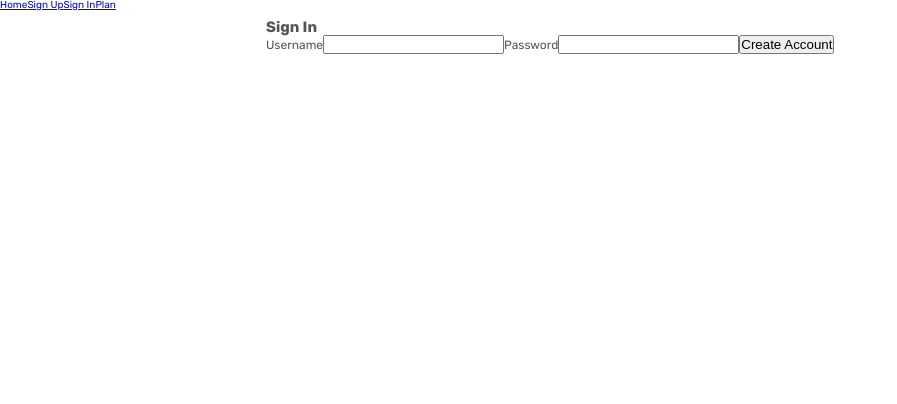
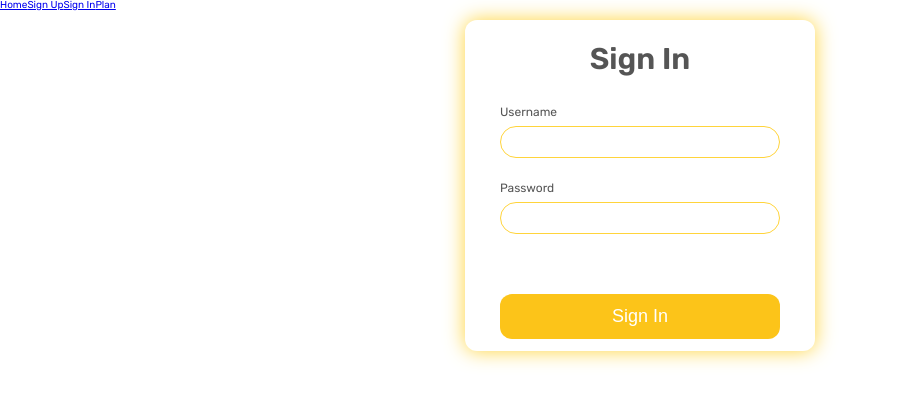
Before and after one commit to tjfranks02/social-network, a React app in the folder client/: page /signin in a window 1280 px wide. Shown: the whole page, without its empty margins (0-897 px from the left). Built offline with nearby package versions, Linux system fonts and the light colour scheme.

Commit message:
Styled SignIn component. Changed classnames in SignUp and style.css to be more general i.e. from signup-button to auth-action-button. Changed text in SignIn because it said 'create account'

```diff
--- a/client/src/components/auth/SignIn.js
+++ b/client/src/components/auth/SignIn.js
@@ -31,26 +31,35 @@ const SignIn = (props) => {
   };
 
   return (
-    <div>
-      <section>
-        <h2>Sign In</h2>
-        <form onSubmit={(evnt) => onSignUp(evnt)}>
-          <label>Username</label>
+    <div className='auth-box'>
+      <span className='auth-method-type'>Sign In</span>
+      <form
+        onSubmit={(evnt) => onSignUp(evnt)}
+        className='auth-form'
+      >
+        <div className='input-box'>
+          <label className='field-label' htmlFor='username'>Username</label>
           <input
             type='text'
             value={username}
+            name='username'
+            className='auth-input'
             onChange={evnt => setUsername(evnt.target.value)}
           />
-          <label>Password</label>
+        </div>
+        <div className='input-box'>
+          <label className='field-label' htmlFor='password'>Password</label>
           <input
             type='password'
+            name='password'
             value={password}
+            className='auth-input'
             onChange={evnt => setPassword(evnt.target.value)}
           />
-          <button>Create Account</button>
-          {errorMSG}
-        </form>
-      </section>
+        </div>
+        <span className='auth-error'>{errorMSG}</span>
+        <button className='auth-action-button'>Sign In</button>
+      </form>
     </div>
   );
 };
--- a/client/src/components/auth/SignUp.js
+++ b/client/src/components/auth/SignUp.js
@@ -18,7 +18,7 @@ const SignUp = (props) => {
 
     //all three fields must be present
     if (!username || !password || !email) {
-      setErrorMSG('Please enter all of username, password and email.');
+      setErrorMSG('Please enter username, password and email.');
       return;
     }
 
@@ -32,11 +32,11 @@ const SignUp = (props) => {
   };
 
   return (
-    <div className='signup-box'>
-      <span className='create-account-span'>Sign Up</span>
+    <div className='auth-box'>
+      <span className='auth-method-type'>Sign Up</span>
       <form
         onSubmit={(evnt) => onSignUp(evnt)}
-        className='signup-form'
+        className='auth-form'
       >
         <div className='input-box'>
           <label className='field-label' htmlFor='username'>Username</label>
@@ -44,7 +44,7 @@ const SignUp = (props) => {
             type='text'
             value={username}
             name='username'
-            className='signup-input'
+            className='auth-input'
             onChange={evnt => setUsername(evnt.target.value)}
           />
         </div>
@@ -54,7 +54,7 @@ const SignUp = (props) => {
             type='email'
             value={email}
             name='email'
-            className='signup-input'
+            className='auth-input'
             onChange={evnt => setEmail(evnt.target.value)}
           />
         </div>
@@ -64,12 +64,12 @@ const SignUp = (props) => {
             type='password'
             value={password}
             name='password'
-            className='signup-input'
+            className='auth-input'
             onChange={evnt => setPassword(evnt.target.value)}
           />
         </div>
-        <button className='signup-button'>Create Account</button>
-        {errorMSG}
+        <span className='auth-error'>{errorMSG}</span>
+        <button className='auth-action-button'>Create Account</button>
       </form>
     </div>
   );
--- a/client/src/styling/style.css
+++ b/client/src/styling/style.css
@@ -24,7 +24,7 @@ body {
 /*
 SIGNUP COMPONENT
 */
-.signup-form {
+.auth-form {
   display: flex;
   flex-direction: column;
   gap: 2.4rem;
@@ -37,12 +37,12 @@ SIGNUP COMPONENT
   flex-direction: column;
 }
 
-.create-account-span {
+.auth-method-type {
   display: table;
   font-weight: 600;
   font-size: 3.0rem;
   margin: 0 auto;
-  padding-bottom: 2.4rem;
+  padding-bottom: 3.2rem;
   padding-top: 2.4rem;
 }
 
@@ -52,14 +52,14 @@ form label {
   padding-bottom: 0.8rem;
 }
 
-.signup-box {
+.auth-box {
   margin: auto;
   max-width: 35rem;
   border-radius: 1.2rem;
   box-shadow: 0rem 0rem 2rem 0.01rem #ffd43b;
 }
 
-.signup-button {
+.auth-action-button {
   display: block;
   background-color: #fcc419;
   border: none;
@@ -71,8 +71,22 @@ form label {
   padding: 1.2rem 0;
 }
 
-.signup-input {
+.auth-input {
   height: 3.2rem;
   border: 0.15rem solid #ffd43b;
   border-radius: 2.4rem;
+  padding: 0 1rem;
 }
+
+.signup-input:active, .signup-input:focus {
+  font-size: 13px;
+  border: 0.2rem solid #fab005;
+  outline: none;
+  transition: border 100ms linear;
+}
+
+.auth-error {
+  color: red;
+  margin: auto;
+  font-size: 1.2rem;
+}
```
